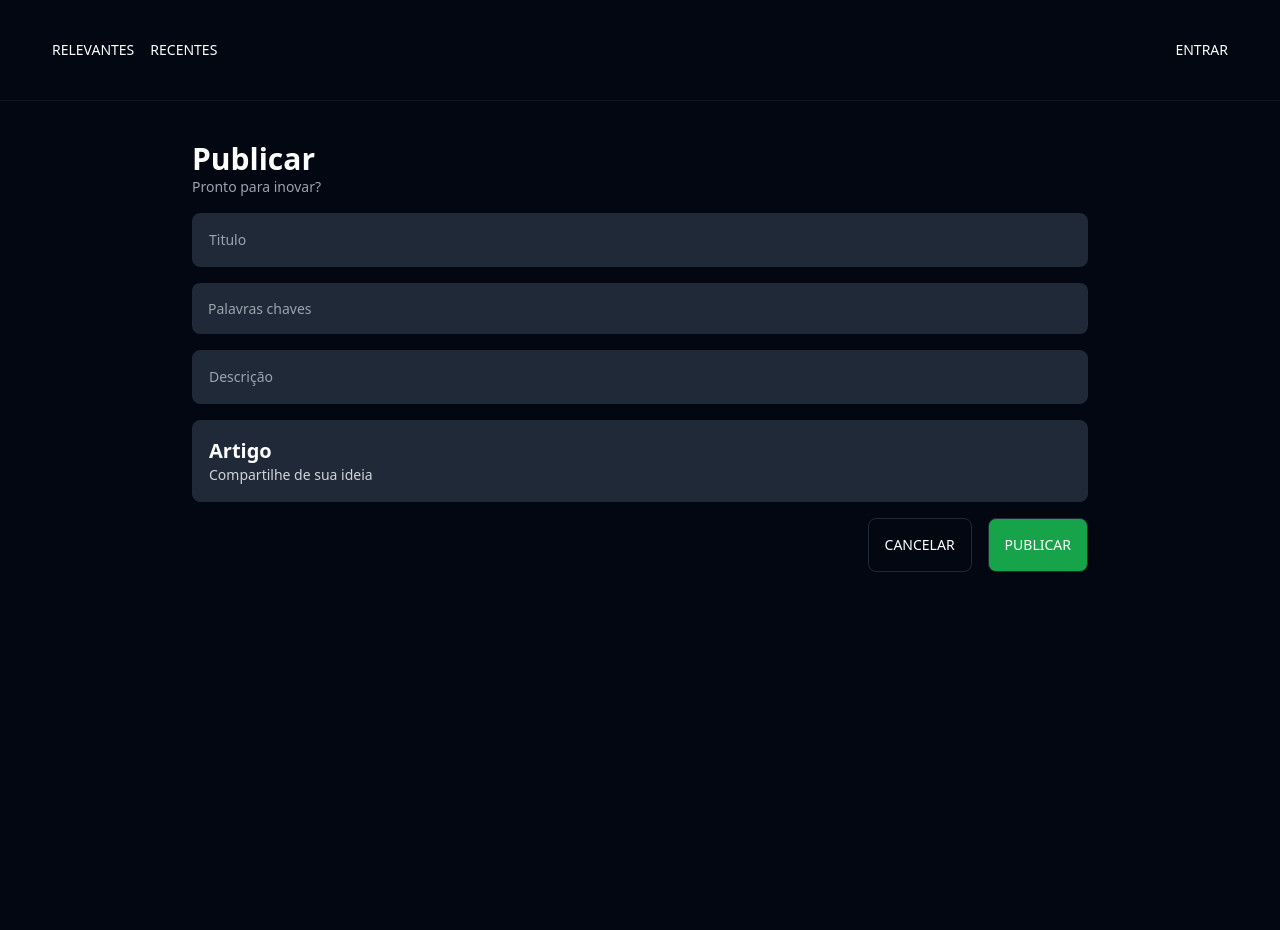
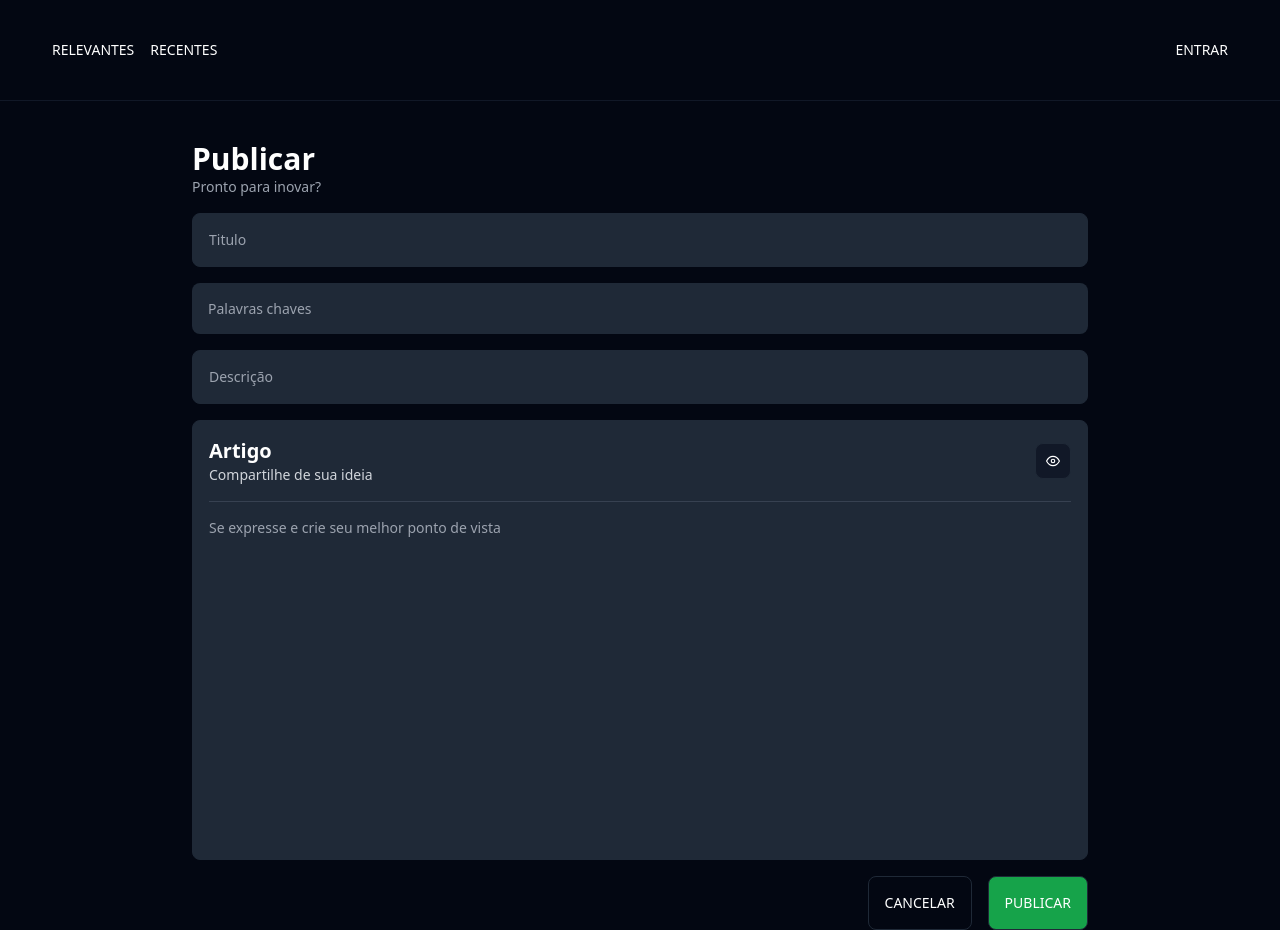
Before and after one commit to franklinST-05/my-tabnews.web, a Next.js app: page /publish in a window 1280 px wide. Before the commit the page ends 800 px from the top, so only its background shows below. Built offline with nearby package versions, Linux system fonts and the light colour scheme.

Commit message:
feat: roolback editor

```diff
--- a/src/components/Editor/index.tsx
+++ b/src/components/Editor/index.tsx
@@ -1,6 +1,6 @@
 import { marked } from 'marked';
 import React, { ChangeEventHandler, ReactNode, useState } from 'react';
-import { FiChevronDown, FiChevronUp, FiEdit2, FiEye } from 'react-icons/fi';
+import { FiEdit2, FiEye } from 'react-icons/fi';
 import Button from '../Button';
 
 
@@ -9,12 +9,10 @@ interface EditorProps {
     description: string;
     placeholder?: string;
     actions?: ReactNode;
-    toggle?: boolean;
 }
 
-const Editor: React.FC<EditorProps> = ({ toggle, title, description, placeholder, actions }) => {
+const Editor: React.FC<EditorProps> = ({ title, description, placeholder, actions }) => {
 
-    const [visible, setVisible] = useState<boolean>(true);
     const [editorMode, setEditorMode] = useState<boolean>(true);
     const [textValue, setTextValue] = useState<string>('');
     const [parsedMD, setParsedMD] = useState<string>('');
@@ -33,33 +31,25 @@ const Editor: React.FC<EditorProps> = ({ toggle, title, description, placeholder
 
                 <div className="flex items-center justify-between pb-4">
                     <div className="flex items-center gap-4">
-                        {toggle && (
-                            <Button
-                                onClick={() => setVisible(!visible)}
-                                size="small"
-                                className="!bg-gray-900 text-xl">
-                                {visible ? <FiChevronDown /> : <FiChevronUp />}
-                            </Button>
-                        )}
                         <div>
                             <h1 className="text-xl font-bold">{title}</h1>
                             <p className="text-sm text-gray-300 line-clamp-1">{description}</p>
                         </div>
                     </div>
 
-                    <div className={`flex items-center gap-4 transition-all ${visible ? 'opacity-0 invisible':''}`}>
+                    <div className="flex items-center gap-4 transition-all">
                         {actions}
                         <Button
                             size="small"
                             onClick={() => setEditorMode(!editorMode)}
-                            className="!bg-gray-900 text-xl"
+                            className="!bg-gray-900"
                         >
                             {editorMode ? <FiEye /> : <FiEdit2 />}
                         </Button>
                     </div>
                 </div>
 
-                <div className="border-t border-gray-700 py-4" hidden={visible}>
+                <div className="border-t border-gray-700 py-4">
                     {editorMode && (
                         <textarea
                             placeholder={placeholder}
```
